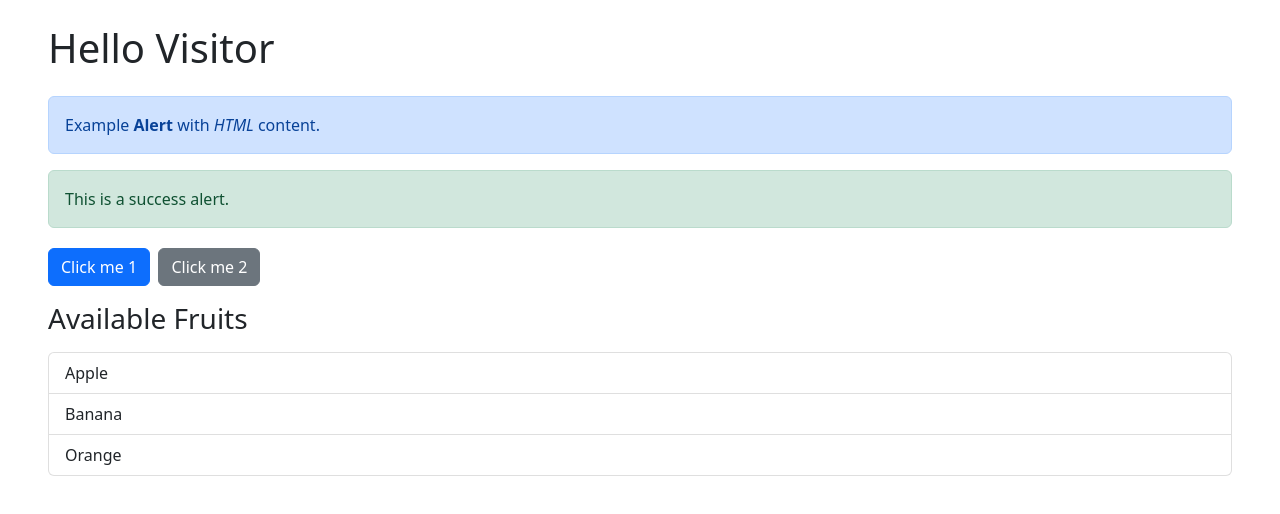
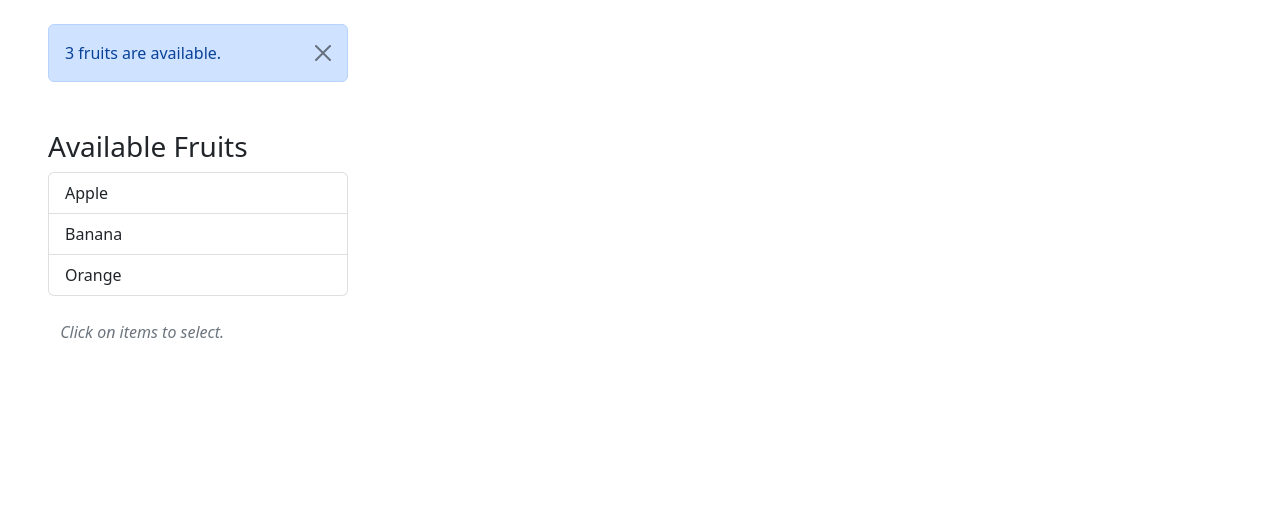
Before and after one commit to reiugit/react-app-example, a React (Vite) app: page / in a window 1280 px wide. Shown: the top 514 px of the page. Built offline with nearby package versions, Linux system fonts and the light colour scheme.

Commit message:
Streamlined Alert, Button and ListGroup

```diff
--- a/src/App.css
+++ b/src/App.css
@@ -0,0 +1,3 @@
+.alert-small, .listgroup-small {
+    max-width: 300px;
+}
--- a/src/App.tsx
+++ b/src/App.tsx
@@ -1,21 +1,25 @@
-import Greet from "./Greet";
+import { useState } from "react";
 import Alert from "./components/Alert";
-import Buttons from "./components/Buttons/Buttons";
+import Button from "./components/Button";
 import ListGroup from "./components/ListGroup";
+import "./App.css";
 
 function App() {
+  const [isAlertVisible, setAlertVisibility] = useState(true);
+
+  const onAlertClose = () => setAlertVisibility(!isAlertVisible);
+
   return (
     <div className="mx-5 my-4">
-      <Greet name="Visitor" />
-      <Alert>
-        Example <b>Alert</b> with <i>HTML</i> content.{" "}
-      </Alert>
-      <Alert color="success">This is a success alert.</Alert>
-      <Buttons />
+      {isAlertVisible && (
+        <Alert onClose={onAlertClose}>3 fruits are available.</Alert>
+      )}
+
+      {!isAlertVisible && <Button label="Show info" onClick={onAlertClose} />}
+
       <ListGroup
         title="Available Fruits"
         items={["Apple", "Banana", "Orange"]}
-        onSelectItem={(item) => console.log(item)}
       />
     </div>
   );
--- a/src/Greet.tsx
+++ /dev/null
@@ -1,9 +0,0 @@
-interface Props {
-  name: String;
-}
-
-function Greet({ name }: Props) {
-  return <h1 className="mb-4">Hello {name}</h1>;
-}
-
-export default Greet;
--- a/src/components/Alert.tsx
+++ b/src/components/Alert.tsx
@@ -1,12 +1,29 @@
 import { ReactNode } from "react";
 
 interface Props {
-  color?: string;
+  color?: "primary" | "secondary";
   children: ReactNode;
+  onClose: () => void;
 }
 
-const Alert = ({ color = "primary", children }: Props) => {
-  return <div className={"alert alert-" + color + " mb-3"}>{children}</div>;
+const Alert = ({ color = "primary", children, onClose }: Props) => {
+  return (
+    <div
+      className={
+        "alert alert-" + color + " alert-dismissible alert-small fade show mb-3"
+      }
+    >
+      {children}
+
+      <button
+        type="button"
+        className="btn-close"
+        data-bs-dismiss="alert"
+        aria-label="Close"
+        onClick={onClose}
+      />
+    </div>
+  );
 };
 
 export default Alert;
--- a/src/components/Button.tsx
+++ b/src/components/Button.tsx
@@ -1,6 +1,6 @@
 interface Props {
   label: string;
-  color?: string;
+  color?: "primary" | "secondary" | "success" | "danger" | "warning" | "info";
   onClick: () => void;
 }
 
--- a/src/components/Buttons/Buttons.tsx
+++ /dev/null
@@ -1,22 +0,0 @@
-import Button from "../Button";
-
-const Buttons = () => {
-  let count = 0;
-
-  return (
-    <>
-      <Button
-        label="Click me 1"
-        onClick={() => console.log(++count + " Button primary clicked ")}
-      />
-      &nbsp;&nbsp;
-      <Button
-        label="Click me 2"
-        color="secondary"
-        onClick={() => console.log(++count + " Button secondary clicked ")}
-      />
-    </>
-  );
-};
-
-export default Buttons;
--- a/src/components/ListGroup.tsx
+++ b/src/components/ListGroup.tsx
@@ -1,41 +1,33 @@
 import { useState } from "react";
+import ListItem from "./ListItem";
 
 interface Props {
   title: string;
   items: string[];
-  onSelectItem: (item: string) => void;
 }
 
-function ListGroup({ title, items, onSelectItem }: Props) {
-  //items = [];
-
+function ListGroup({ title, items }: Props) {
   const [selectedIndex, setSelectedIndex] = useState(-1);
 
   return (
-    <>
-      <h3 className="mb-3">{title}</h3>
-
-      {items.length === 0 && <p>No items</p>}
+    <div className="listgroup-small mt-5">
+      <h3 className="mt-3">{title}</h3>
 
       <ul className="list-group">
         {items.map((item, index) => (
-          <li
-            key={item}
-            className={
-              selectedIndex === index
-                ? "list-group-item active"
-                : "list-group-item"
-            }
-            onClick={() => {
-              setSelectedIndex(index);
-              onSelectItem(item);
-            }}
-          >
-            {item}
-          </li>
+          <ListItem
+            key={index}
+            item={item}
+            isSelected={index === selectedIndex}
+            onSelectItem={() => setSelectedIndex(index)}
+          />
         ))}
       </ul>
-    </>
+
+      <p className="text-secondary mt-4 ms-2">
+        &nbsp;<i>Click on items to select.</i>
+      </p>
+    </div>
   );
 }
 
--- /dev/null
+++ b/src/components/ListItem.tsx
@@ -0,0 +1,16 @@
+interface Props {
+  item: string;
+  isSelected: boolean;
+  onSelectItem: () => void;
+}
+
+const ListItem = ({ item, isSelected, onSelectItem }: Props) => (
+  <li
+    className={`list-group-item ${isSelected ? "active" : ""}`}
+    onClick={onSelectItem}
+  >
+    {item}
+  </li>
+);
+
+export default ListItem;
```
